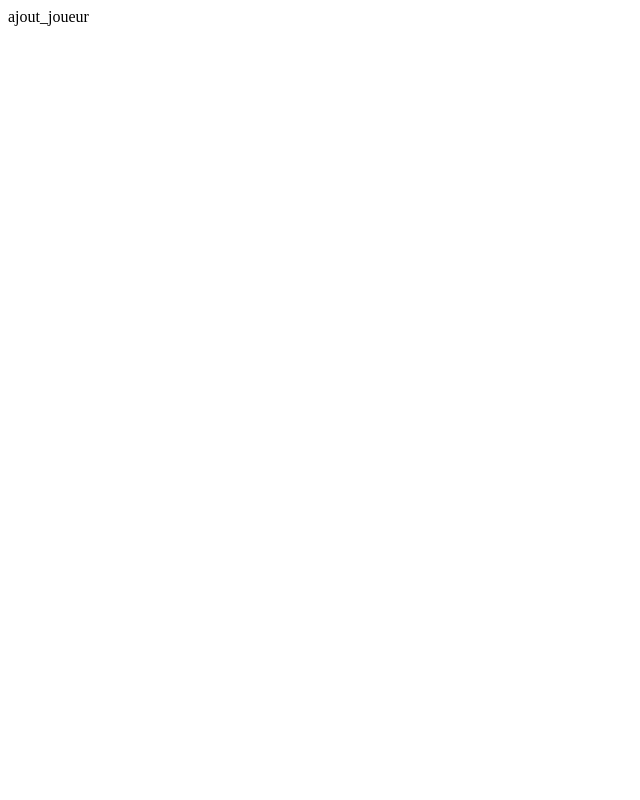
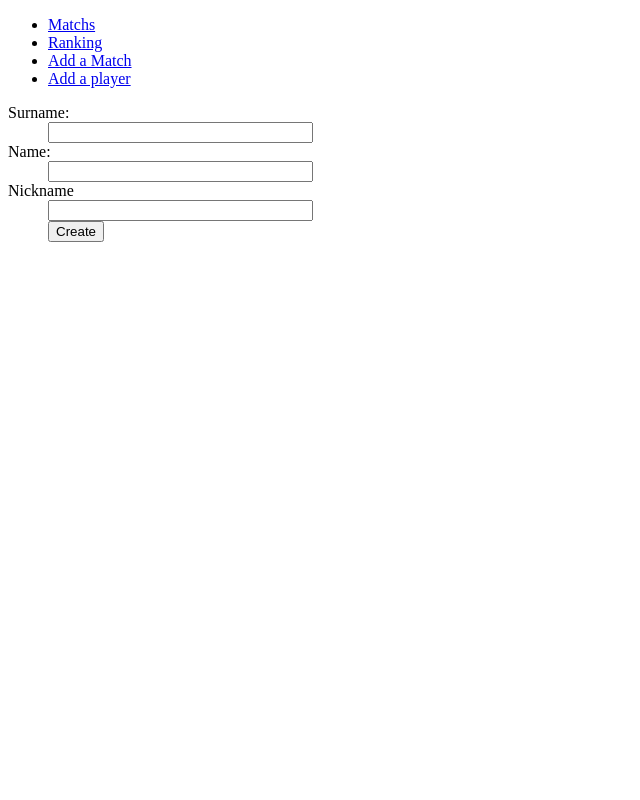
Before and after one commit to Kozea/babylon, a Flask app: page /add_player in a window 1280 px wide. Before the commit the part shown is almost empty. Shown: the whole page, without its empty margins (0-640 px from the left). Run offline with Flask 2, Linux system fonts and the light colour scheme.

Commit message:
adding the add user feature

```diff
--- a/main.py
+++ b/main.py
@@ -125,9 +125,30 @@ def ranking():
 def add_match():
     return "add_match"
 
-@app.route('/add_player')
+@app.route('/add_player', methods=['GET', 'POST'])
 def add_player():
-    return "ajout_joueur"
+    error = None
+    if request.method == 'POST':
+        surname = request.form['surname']
+        name = request.form['name']
+        nickname = request.form['nickname']
+
+        cur = g.db.execute('select id_user from users where nickname = ?',
+        (nickname,))
+        if( cur.fetchone() ):
+            error = "This nickname is already used !"
+        else:
+            cur = g.db.execute('select max(id_user) from users')
+            index = cur.fetchone()[0] + 1
+
+            g.db.execute("INSERT INTO users VALUES (?, ?, ?, ?, 1000,'photo0')",
+            (index, surname, name, nickname,))
+
+            g.db.commit()
+
+            error = "Let's play !"
+
+    return render_template('add_player.html', error = error)
 
 
 if __name__ == '__main__':
--- a/templates/add_player.html
+++ b/templates/add_player.html
@@ -1,5 +1,25 @@
 {% extends "layout.html" %}
 {% block body %}
 
+{% if error %}
+<strong>
+    {{error}}
+</strong>
+{% endif %}
+
+<form action="{{ url_for('add_player') }}" method=post class=add-entry>
+    <dl>
+
+        <dt>Surname:</dt>
+        <dd><input type=integer size=30 name=surname></dd>
+
+        <dt>Name:</dt>
+        <dd><input type=integer size=30 name=name></dd>
+
+        <dt>Nickname</dt>
+        <dd><input type=integer size=30 name=nickname></dd>
+
+        <dd><input type=submit value=Create></dd>
+    </dl>
 
 {% endblock %}
```
